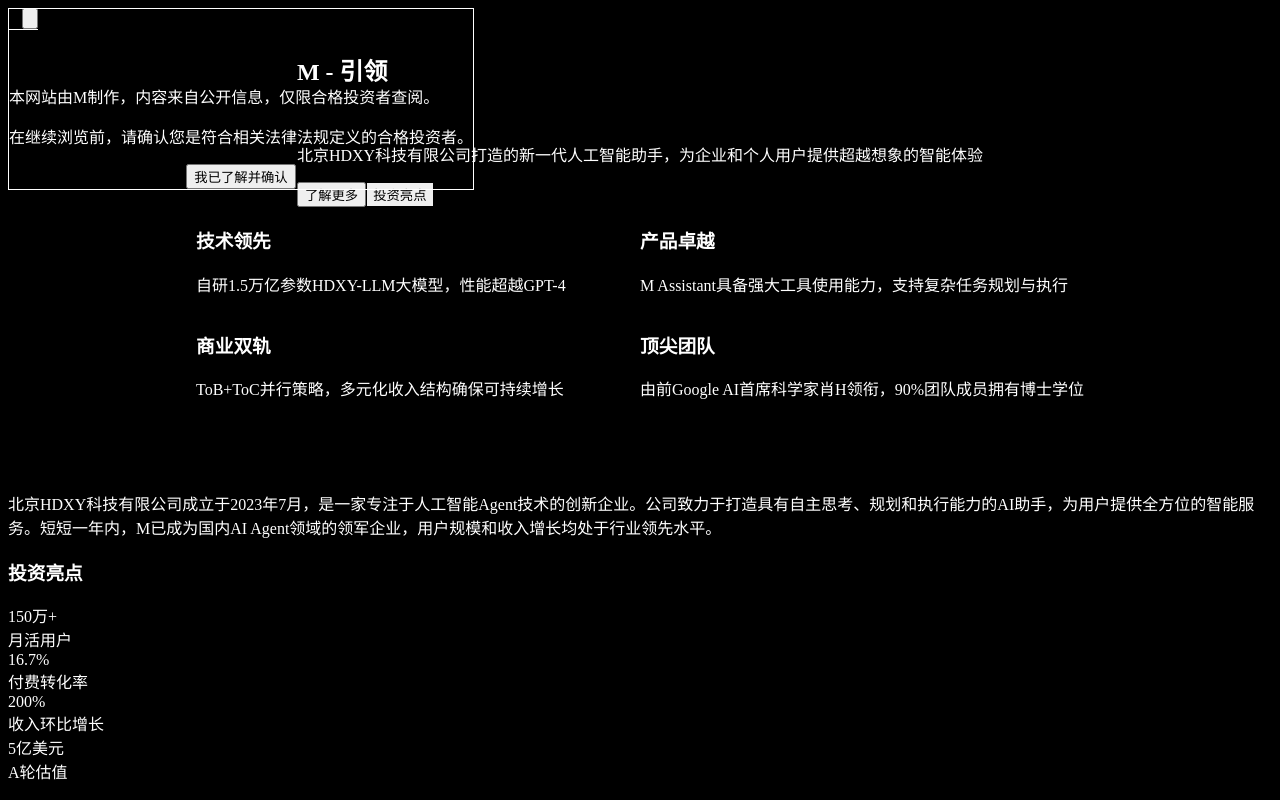
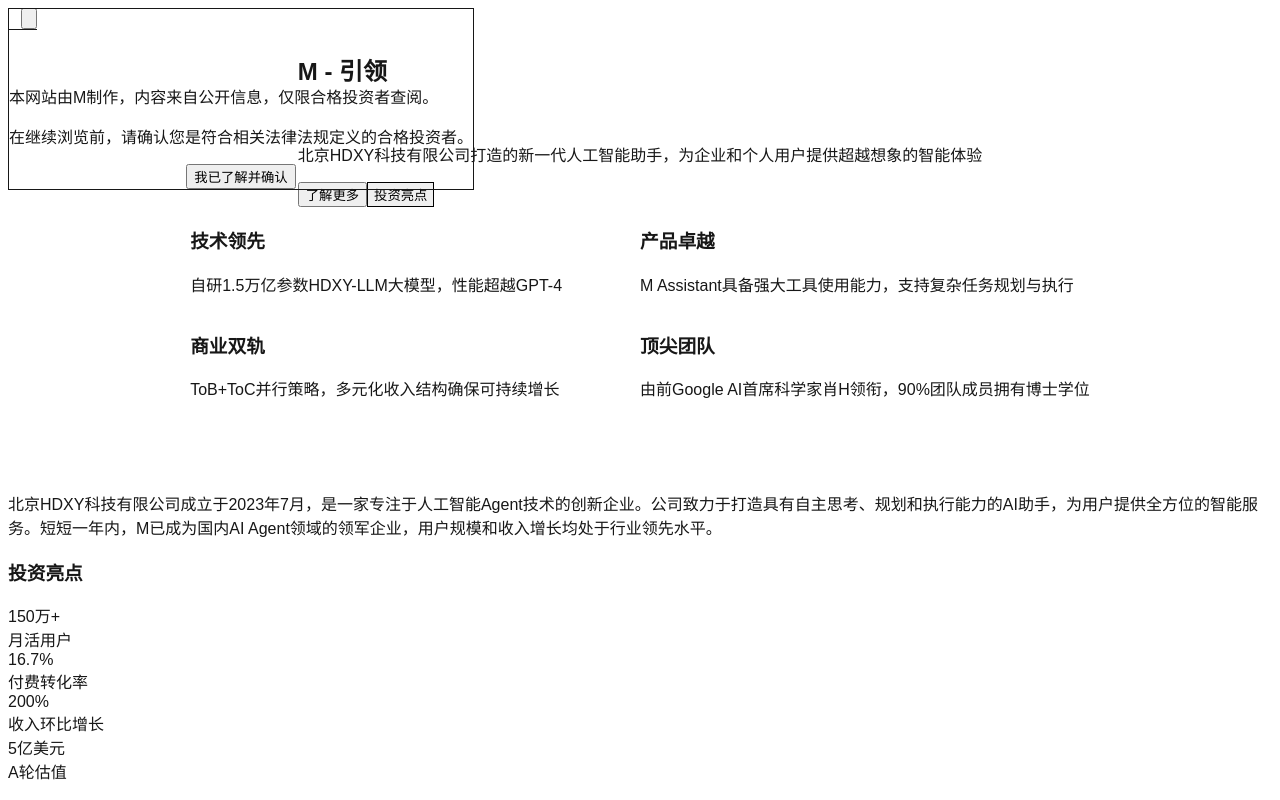
Before and after one commit to FBiuldung/m-investment-site, a Next.js app: page / in a window 1280 px wide. Shown: the top 800 px of the page. Built offline with nearby package versions, Linux system fonts and the light colour scheme.

Commit message:
Update globals.css

```diff
--- a/app/globals.css
+++ b/app/globals.css
@@ -3,17 +3,26 @@
 @tailwind utilities;
 
 :root {
-  --foreground-rgb: 255, 255, 255;
-  --background-start-rgb: 0, 0, 0;
-  --background-end-rgb: 0, 0, 0;
+  --background: #ffffff;
+  --foreground: #171717;
+}
+
+@theme inline {
+  --color-background: var(--background);
+  --color-foreground: var(--foreground);
+  --font-sans: var(--font-geist-sans);
+  --font-mono: var(--font-geist-mono);
+}
+
+@media (prefers-color-scheme: dark) {
+  :root {
+    --background: #0a0a0a;
+    --foreground: #ededed;
+  }
 }
 
 body {
-  color: rgb(var(--foreground-rgb));
-  background: linear-gradient(
-    to bottom,
-    transparent,
-    rgb(var(--background-end-rgb))
-  )
-  rgb(var(--background-start-rgb));
+  background: var(--background);
+  color: var(--foreground);
+  font-family: Arial, Helvetica, sans-serif;
 }
```
